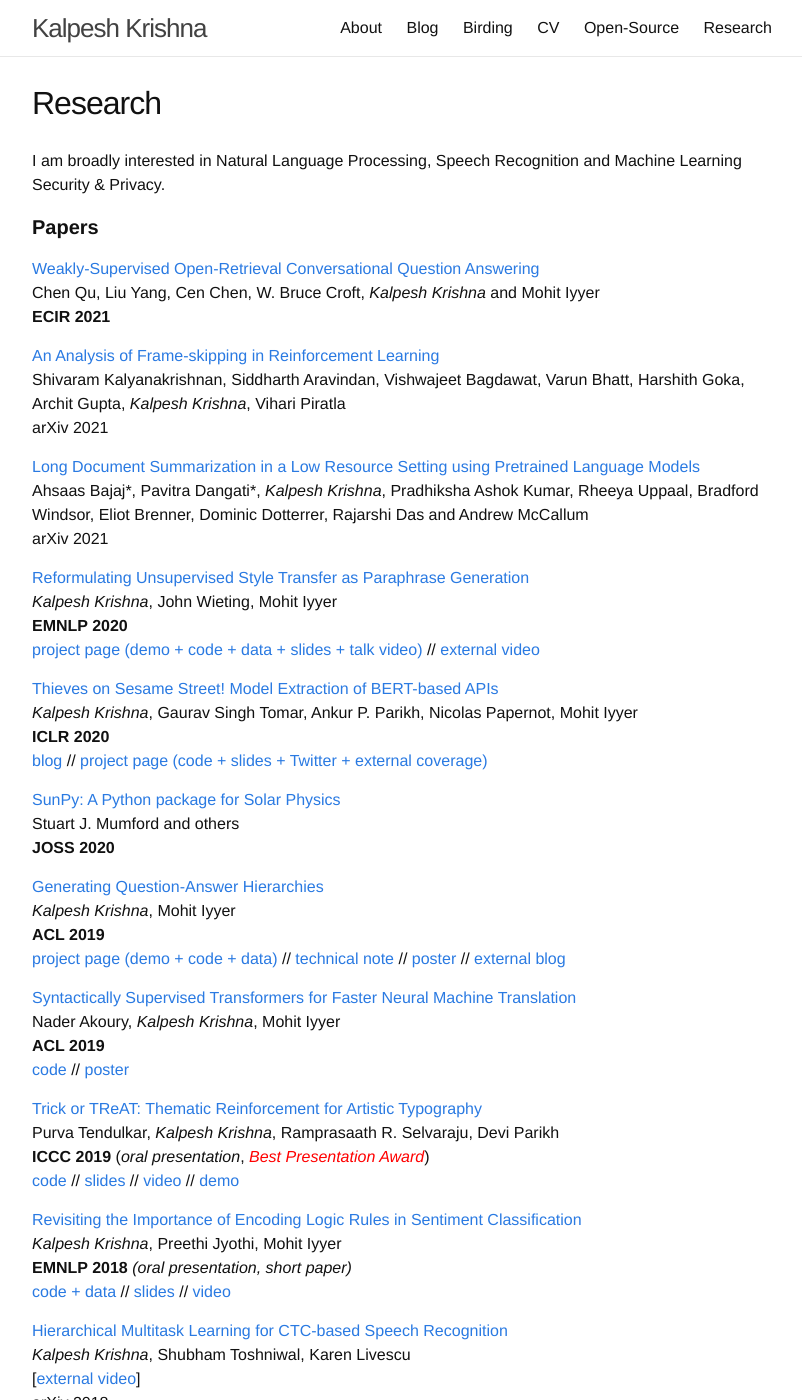
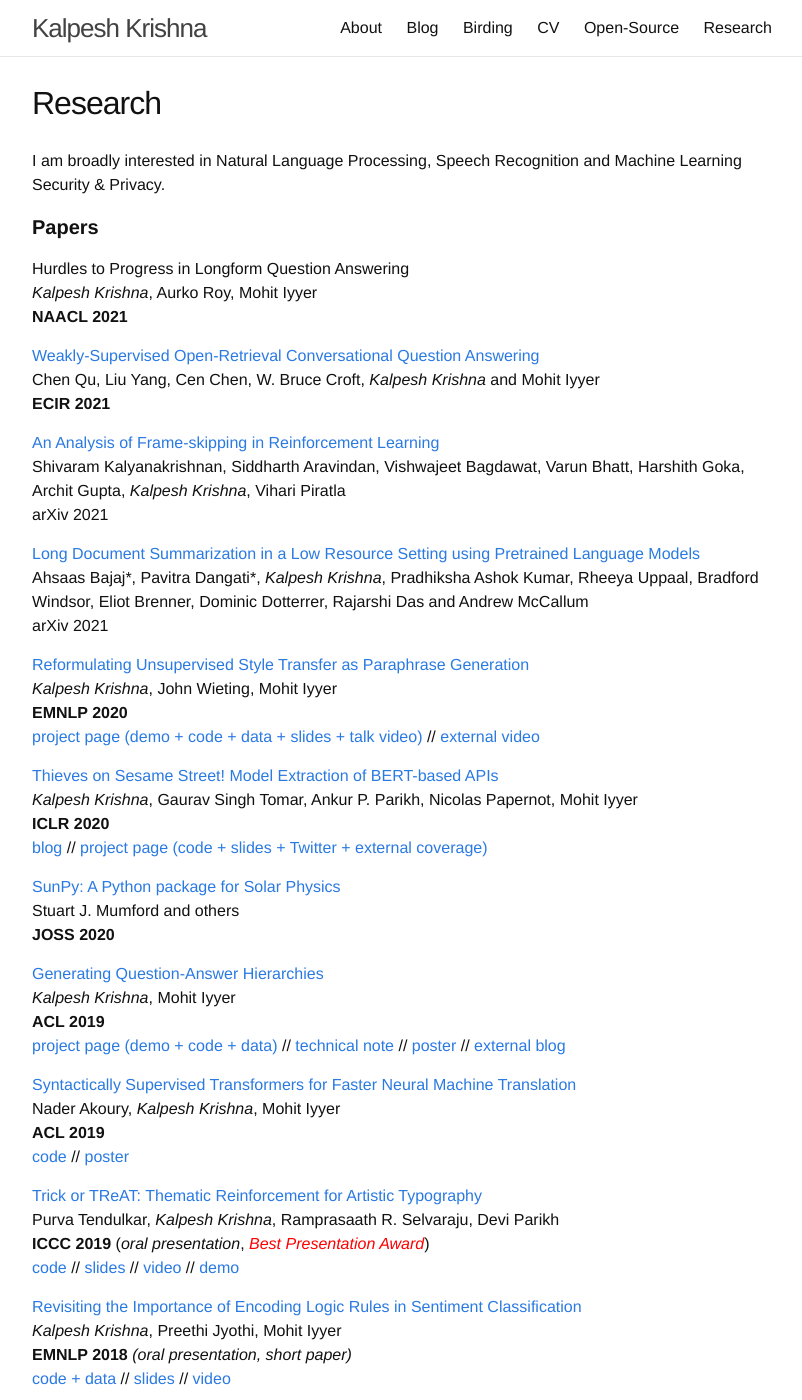
Before and after one commit to martiansideofthemoon/martiansideofthemoon.github.io, a Jekyll site: the page built from _pages/research.md, in a window 1280 px wide and 1400 px high. Shown: the whole window, without its empty margins (238-1040 px from the left). Built offline with Jekyll 4.4.1, drawn with Linux system fonts in a browser that asks for light colours; comment, search, counter and statistics services are not loaded; some of the changed text lies outside the part shown.

Commit message:
Adding NAACL 2021 paper

```diff
--- a/_pages/research.md
+++ b/_pages/research.md
@@ -6,6 +6,10 @@ permalink: /research/
 I am broadly interested in Natural Language Processing, Speech Recognition and Machine Learning Security & Privacy.
 
 #### **Papers**
+
+Hurdles to Progress in Longform Question Answering
+*Kalpesh Krishna*, Aurko Roy, Mohit Iyyer
+**NAACL 2021**
 
 [Weakly-Supervised Open-Retrieval Conversational Question Answering](https://arxiv.org/abs/2103.02537)
 Chen Qu, Liu Yang, Cen Chen, W. Bruce Croft, *Kalpesh Krishna* and Mohit Iyyer
@@ -64,7 +68,7 @@ arXiv 2018
 \[[poster](https://sigport.org/sites/default/files/docs/study-convolutional-encoders.pdf)\]
 
 
-**Collaborators** (in order of publication date): [Karen Livescu](https://ttic.uchicago.edu/~klivescu), [Kevin Gimpel](https://ttic.uchicago.edu/~kgimpel), [Liang Lu](https://ttic.uchicago.edu/~llu), [Shubham Toshniwal](https://ttic.uchicago.edu/~shtoshni), [Preethi Jyothi](https://www.cse.iitb.ac.in/~pjyothi), [Mohit Iyyer](https://people.cs.umass.edu/~miyyer/), [Purva Tendulkar](http://purvaten.github.io/), [Ramprasaath R. Selvaraju](https://ramprs.github.io/), [Devi Parikh](https://www.cc.gatech.edu/~parikh/), [Nader Akoury](https://people.cs.umass.edu/~nsa/), [Gaurav Singh Tomar](https://scholar.google.com/citations?user=p1SDN0oAAAAJ&hl=en), [Ankur P. Parikh](https://www.cs.cmu.edu/~apparikh/publications.html), [Nicolas Papernot](https://www.papernot.fr/), [John Wieting](https://www.cs.cmu.edu/~jwieting)
+**Main Collaborators** (in order of publication date): [Karen Livescu](https://ttic.uchicago.edu/~klivescu), [Kevin Gimpel](https://ttic.uchicago.edu/~kgimpel), [Liang Lu](https://ttic.uchicago.edu/~llu), [Shubham Toshniwal](https://ttic.uchicago.edu/~shtoshni), [Preethi Jyothi](https://www.cse.iitb.ac.in/~pjyothi), [Mohit Iyyer](https://people.cs.umass.edu/~miyyer/), [Purva Tendulkar](http://purvaten.github.io/), [Ramprasaath R. Selvaraju](https://ramprs.github.io/), [Devi Parikh](https://www.cc.gatech.edu/~parikh/), [Nader Akoury](https://people.cs.umass.edu/~nsa/), [Gaurav Singh Tomar](https://scholar.google.com/citations?user=p1SDN0oAAAAJ&hl=en), [Ankur P. Parikh](https://www.cs.cmu.edu/~apparikh/publications.html), [Nicolas Papernot](https://www.papernot.fr/), [John Wieting](https://www.cs.cmu.edu/~jwieting), [Aurko Roy](https://sites.google.com/site/royaurko/)
 
 #### **Thesis**
 
```
Also changed, not shown: index.md (+1 -0 lines).
